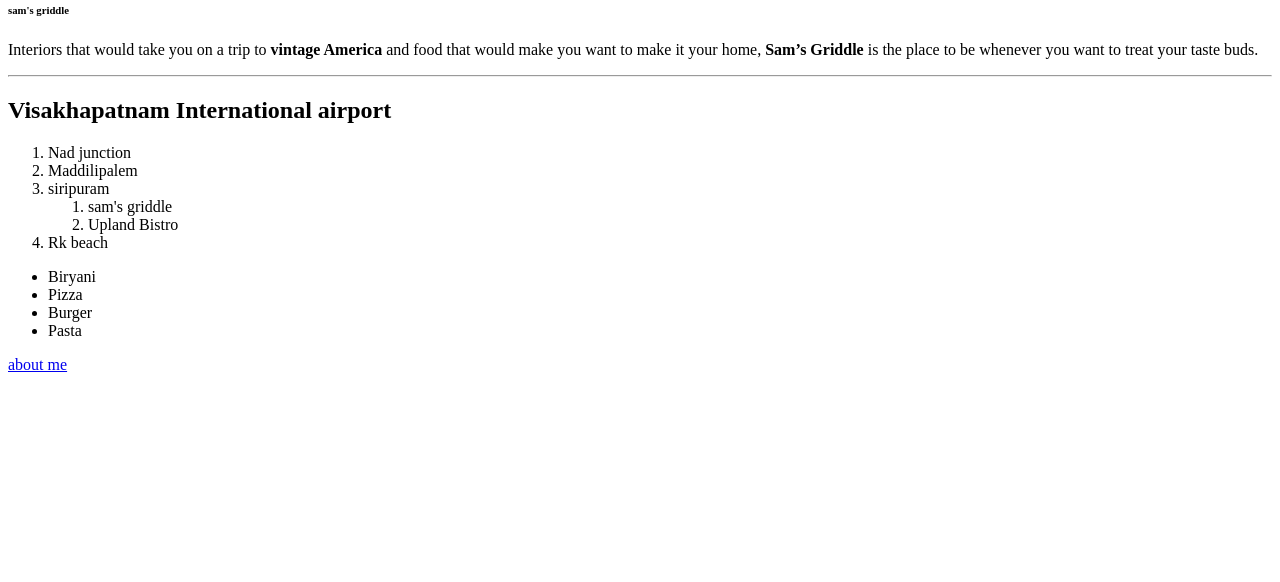
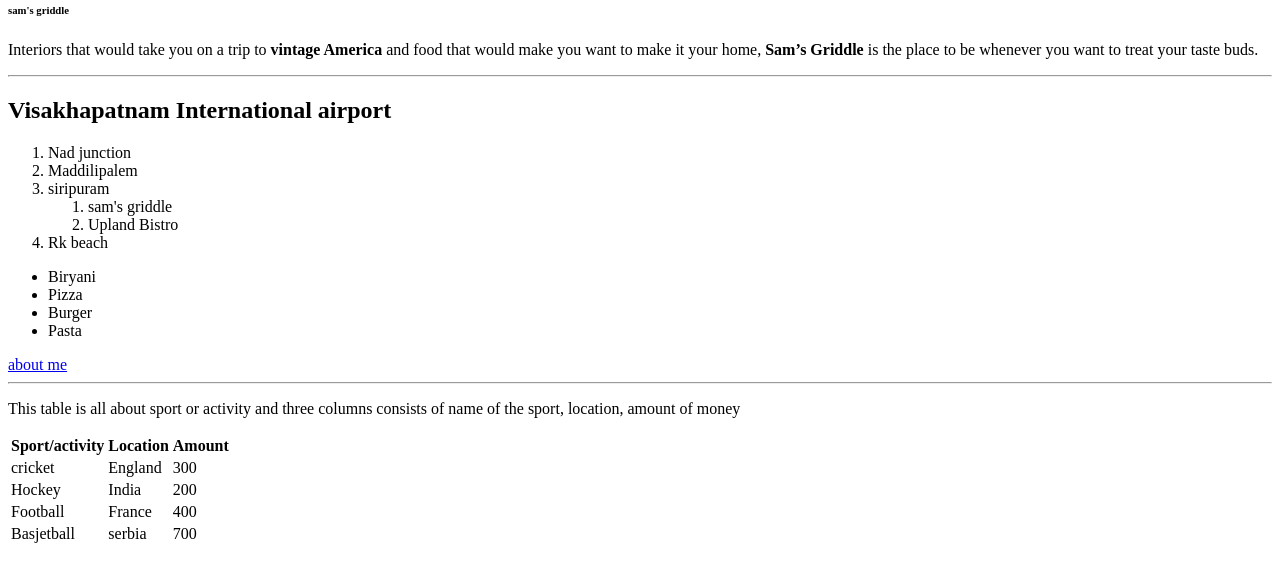
Before and after one commit to 44-563-Web-Apps-S22/webapps-s22-assignment-3-shaik-S546901, a plain HTML site: page index.html in a window 1280 px wide. Shown: the part 66-648 px from the top of the page. Drawn offline with Linux system fonts and the light colour scheme.

Commit message:
Table created

```diff
--- a/index.html
+++ b/index.html
@@ -32,6 +32,42 @@
 
         <a href="./aboutme.html">about me</a>
 
+        <hr>
+        <p>
+            This table is all about sport or activity
+            and three columns consists of name of the sport, location, amount of money
+        </p>
+
+        <table>
+            <tr>
+                <th>Sport/activity</th>
+                <th>Location</th>
+                <th>Amount</th>
+            </tr>
+            <tr>
+                <td>cricket</td>
+                <td>England</td>
+                <td>300</td>
+            </tr>
+            <tr>
+                <td>Hockey</td>
+                <td>India</td>
+                <td>200</td>
+            </tr>
+            <tr>
+                <td>Football</td>
+                <td>France</td>
+                <td>400</td>
+            </tr>
+            <tr>
+                <td>Basjetball</td>
+                <td>serbia</td>
+                <td>700</td>
+            </tr>
+
+
+        </table>
+
 
 </body>
 </html>
```
